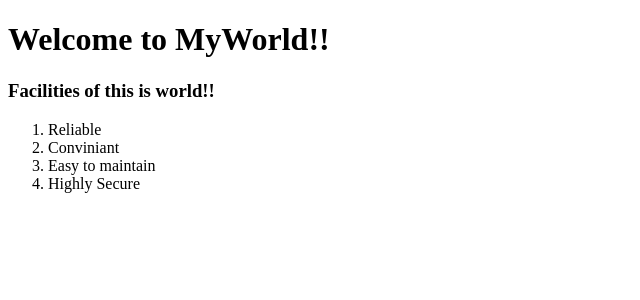
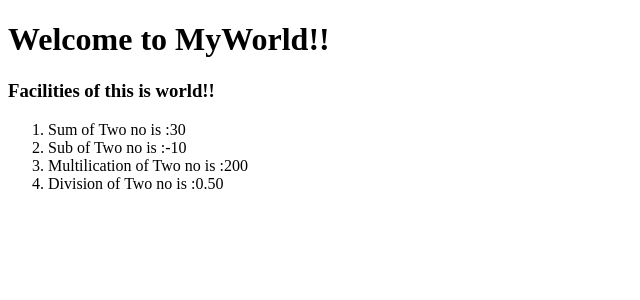
Before and after one commit to amanwild/react-thapa, a React (Create React App) app: page / in a window 1280 px wide. Shown: the top 300 px of the page, without its empty margins (0-640 px from the left). Built offline with nearby package versions, Linux system fonts and the light colour scheme.

Commit message:
converting calc in components

```diff
--- a/src/Components/App.js
+++ b/src/Components/App.js
@@ -1,13 +1,13 @@
 import React from "react";
 import Header from "./Header";
-import List from "./List";
+import Calc from "./Calc";
 
 function App() {
     return(
 
     <>
         <Header />
-        <List />
+        <Calc />
     </>);
 }
 export default App;
--- /dev/null
+++ b/src/Components/Calc.js
@@ -0,0 +1,19 @@
+import React from "react"
+import Add from "./Operations/Add";
+import Division from "./Operations/Division";
+import Multilication from "./Operations/Multiplication";
+import Sub from "./Operations/Sub";
+
+function Calc(){
+    return(
+    <>
+         <h3>{`Facilities of this is world!!`}</h3>
+    <ol>
+        <li>Sum of Two no is :{Add(10,20)}</li>
+        <li>Sub of Two no is :{Sub(10,20)}</li>
+        <li>Multilication of Two no is :{Multilication(10,20)}</li>
+        <li>Division of Two no is :{Division(10,20)}</li>
+    </ol>
+    </>);
+}
+export default Calc
--- a/src/Components/List.js
+++ /dev/null
@@ -1,15 +0,0 @@
-import React from "react"
-
-function List(){
-    return(
-    <>
-         <h3>{`Facilities of this is world!!`}</h3>
-    <ol>
-        <li>Reliable</li>
-        <li>Conviniant</li>
-        <li>Easy to maintain</li>
-        <li>Highly Secure</li>
-    </ol>
-    </>);
-}
-export default List
--- /dev/null
+++ b/src/Components/Operations/Add.js
@@ -0,0 +1,6 @@
+import React from "react"
+
+function Add(a,b){
+    return(a+b);
+}
+export default Add
--- /dev/null
+++ b/src/Components/Operations/Division.js
@@ -0,0 +1,7 @@
+import React from "react";
+function Division(a, b) {
+    let div = a / b;
+    div = div.toFixed(2);
+    return div;
+}
+export default Division;
--- /dev/null
+++ b/src/Components/Operations/Multiplication.js
@@ -0,0 +1,6 @@
+import React from "react"
+
+function Multilication(a,b){
+    return(a*b);
+}
+export default Multilication
--- /dev/null
+++ b/src/Components/Operations/Sub.js
@@ -0,0 +1,6 @@
+import React from "react"
+
+function Sub(a,b){
+    return(a-b);
+}
+export default Sub
```
